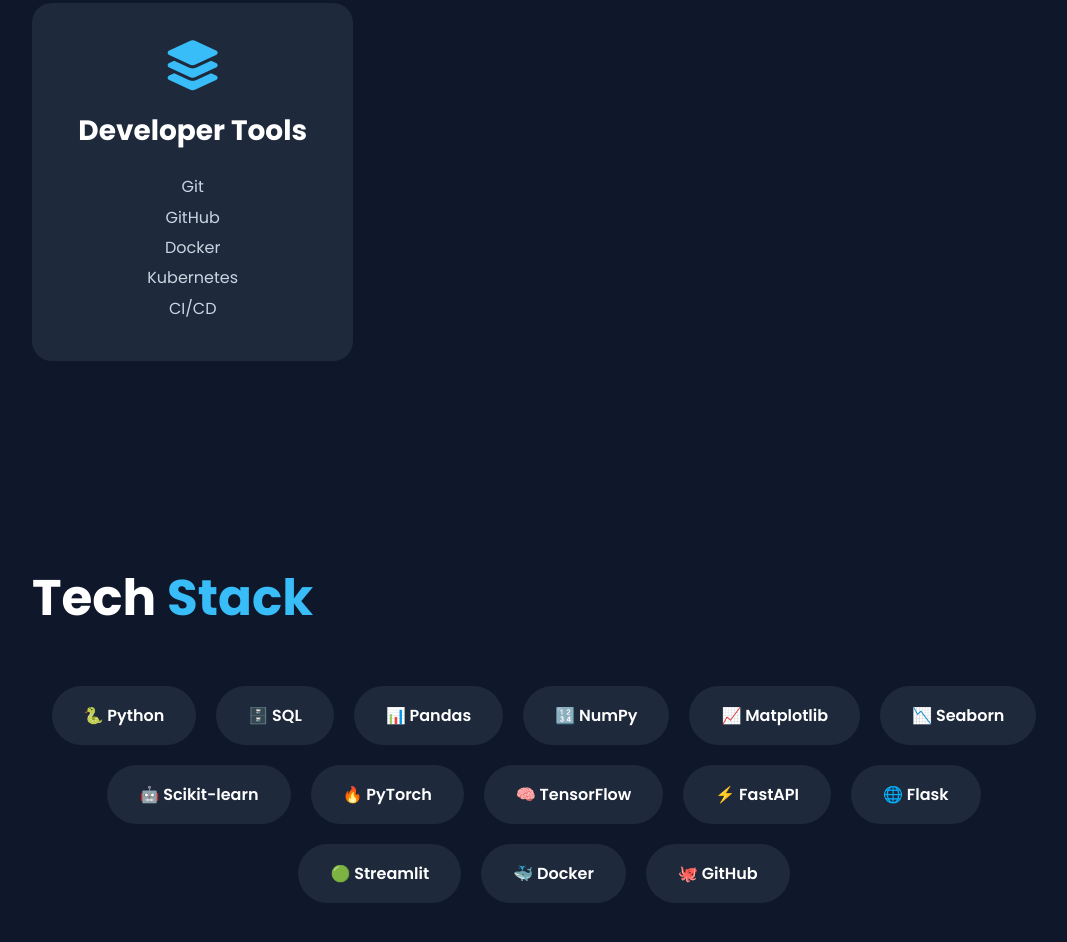
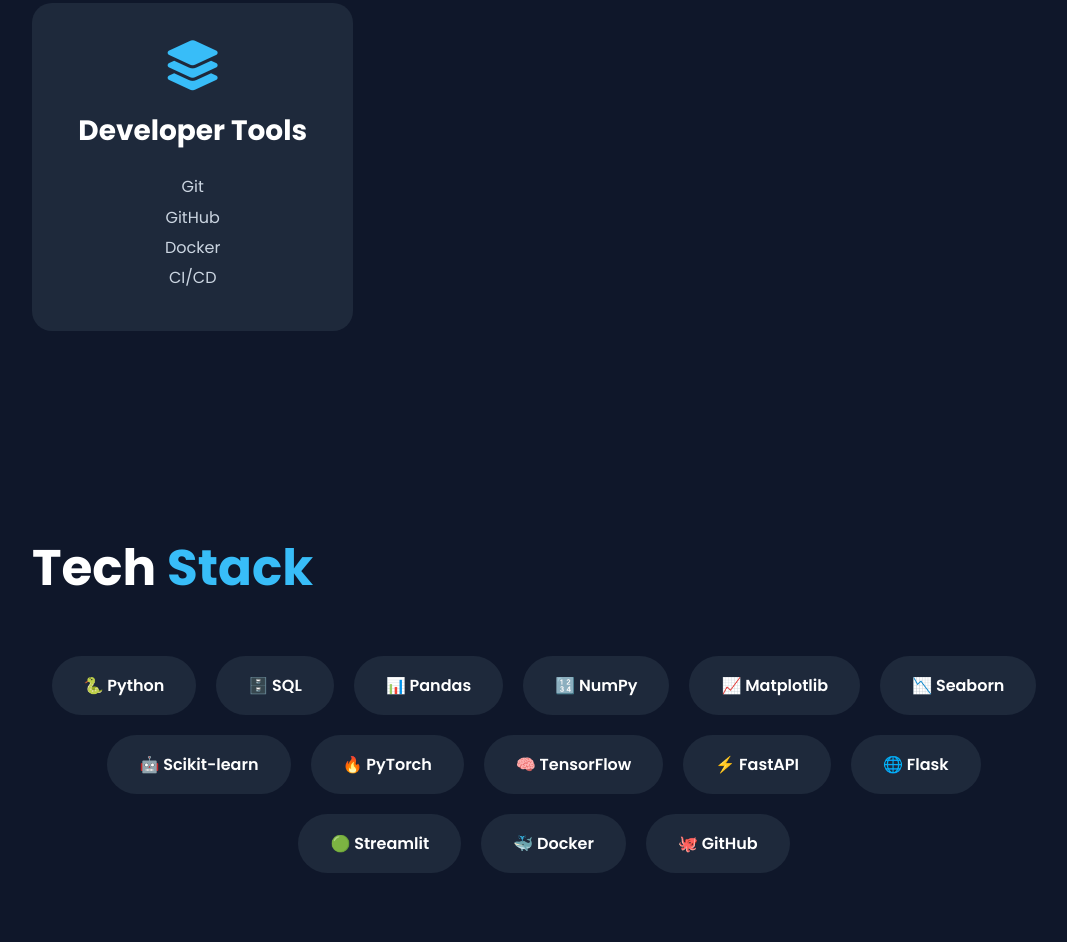
Before and after one commit to RangaA-sml/Portfolio, a plain HTML site: page index.html in a window 1280 px wide. Shown: the part 2886-3828 px from the top of the page, without its empty margins (96-1163 px from the left). Drawn offline with nearby package versions, Linux system fonts and the light colour scheme.

Commit message:
upadated skills section

```diff
--- a/index.html
+++ b/index.html
@@ -278,7 +278,7 @@
                     <p>
                         Git<br>
                         GitHub<br>
-                        Docker<br>Kubernetes<br>
+                        Docker<br>
                         CI/CD
                     </p>
                 </div>
```
